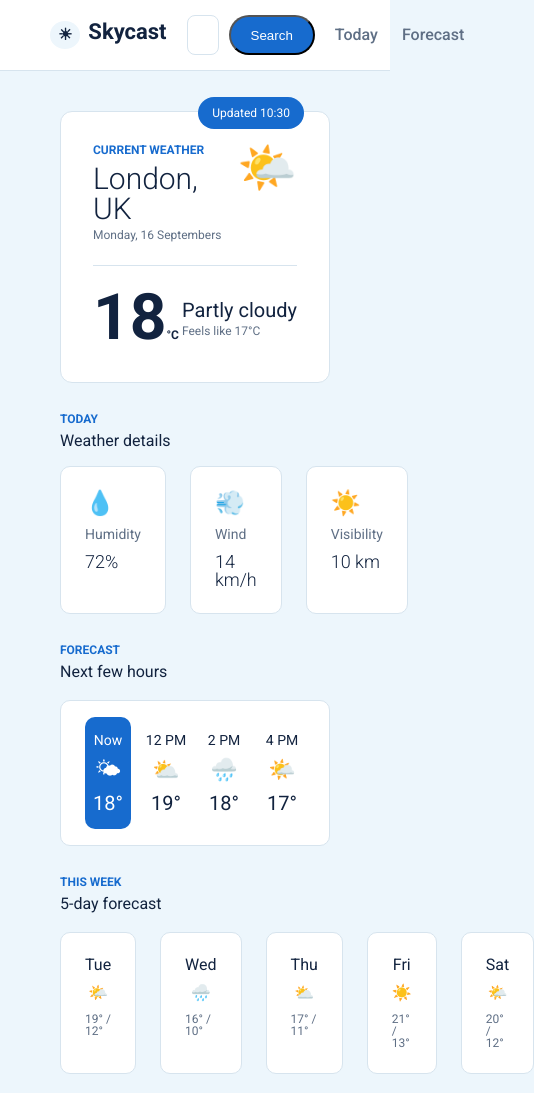
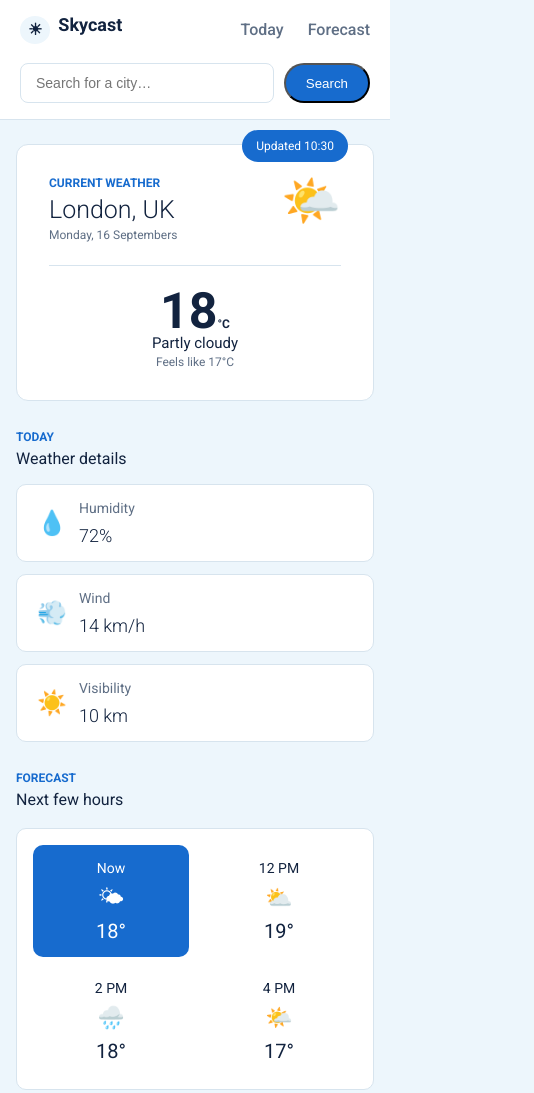
Before and after one commit to shathaalkharusi/CSS-HTML-recap.-Full-page, a plain HTML site: page index.html in a window 390 px wide. Shown: the top 1093 px of the page, 534 px wide, since content can reach past the window. Drawn offline with Linux system fonts and the light colour scheme.

Commit message:
I complete the Practice 8.1: Make the Weather App Responsive

```diff
--- a/style.css
+++ b/style.css
@@ -1,4 +1,7 @@
 @import url('https://fonts.googleapis.com/css2?family=Roboto:ital,wght@0,100..900;1,100..900&display=swap');
+*{
+    box-sizing: border-box;
+}
 body{
     font-family: 'Roboto', sans-serif;
     font-style: normal;
@@ -11,8 +14,7 @@ header{
     justify-content: space-between;
     align-items: center;
     border-bottom: 1px solid var(--border-color);
-    padding: 0 50px;
-    height: 70px;
+    padding: 20px 50px;
     background-color:  var(--white-color);
     gap: 20px;
 }
@@ -218,7 +220,7 @@ main{
     color: var(--primary-color);
 }
 .container{
-    max-width: 1100px;
+
     padding: 16px 24px;
     border-radius: 10px;
     background-color: var(--white-color);
@@ -299,8 +301,7 @@ main{
     display: flex;
     justify-content: space-between;
     align-items: center;
-    padding: 0 50px;
-    height: 70px;
+    padding: 15px 50px;
 }
 .footer h3{
     color: var(--white-color);
@@ -310,3 +311,104 @@ main{
     color: var(--text-footer);
     font-size: 12px;
 }
+@media (max-width: 1199px){
+    header{
+        flex-wrap: wrap;
+        padding: 20px 30px;
+    }
+    .logo{
+        order: 1;
+    }
+    nav{
+        order: 2;
+    }
+    .search{
+        order: 3;
+        width: 100%;
+        flex: 1 1 100%;
+        margin-top: 5px;
+    }
+    main{
+        padding: 30px;
+    }
+    .footer{
+        padding: 20px 30px;
+    }
+
+}
+
+@media (max-width: 767px){
+    header {
+        padding: 16px 20px;
+        gap: 14px;
+    }
+    main {
+        padding: 24px 16px;
+    }
+    .cards{
+        flex-direction: column;
+        gap: 12px;
+    }
+    .card{
+        display: grid;
+        align-items: center;
+        grid-template-columns: auto 1fr;
+        grid-template-rows: auto auto;
+        padding: 16px 20px;
+    }
+    .card-icon{
+        grid-column: 1;
+        grid-row: 1/3;
+    }
+    .card-label{
+        grid-column: 2;
+        grid-row: 1;
+    }
+    .card-value{
+        grid-column: 2;
+        grid-row: 2;
+    }
+    .container {
+        display: grid;
+        grid-template-columns: repeat(2, 1fr);
+        padding: 16px;
+        gap: 12px;
+    }
+    .days{
+        flex-direction: column;
+        gap: 12px;
+    }
+    .day{
+       flex-direction: row;
+       justify-content: space-between;
+    }
+    .footer {
+        flex-direction: column;
+        align-items: flex-start;
+        gap: 14px;
+    }
+
+}
+@media (max-width: 480px){
+    .current-botton{
+        flex-direction: column;
+        justify-content: center;
+    }
+    .current-date h2{
+        font-size: 25px;
+        margin-bottom: 7px;
+    }
+    .temp{
+        font-size: 50px;
+    }
+    .weather-details {
+        text-align: center;
+    }
+    .weather-details h3{
+        font-size: 15px;
+    }
+    .logo{
+        font-size: 18px;
+    }
+
+}
```
